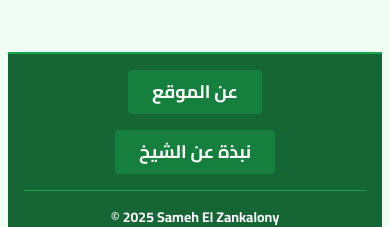
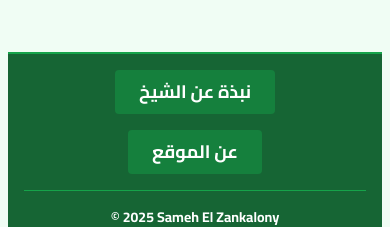
Before and after one commit to s-zankalony/tafseer-app, a React (Vite) app: page / in a window 390 px wide. Shown: the part 3272-3499 px from the top of the page. Built offline with nearby package versions, Linux system fonts and the light colour scheme.

Commit message:
style: Adjust footer layout for improved responsiveness

```diff
--- a/src/components/Layout.jsx
+++ b/src/components/Layout.jsx
@@ -11,7 +11,7 @@ const Footer = memo(({ year }) => (
   >
     <div className="mx-4 sm:mr-60 sm:ml-4">
       <div className="flex flex-col sm:flex-row justify-between items-center mb-4 pb-4 border-b border-green-600">
-        <div className="flex flex-col sm:flex-row items-center gap-4 w-full justify-center">
+        <div className="flex flex-col-reverse sm:flex-row items-center gap-4 w-full justify-center">
           <NavLink
             to="/about"
             className="text-lg font-bold bg-green-700 text-white px-6 py-2 rounded hover:bg-green-600 transition-colors duration-300"
```
